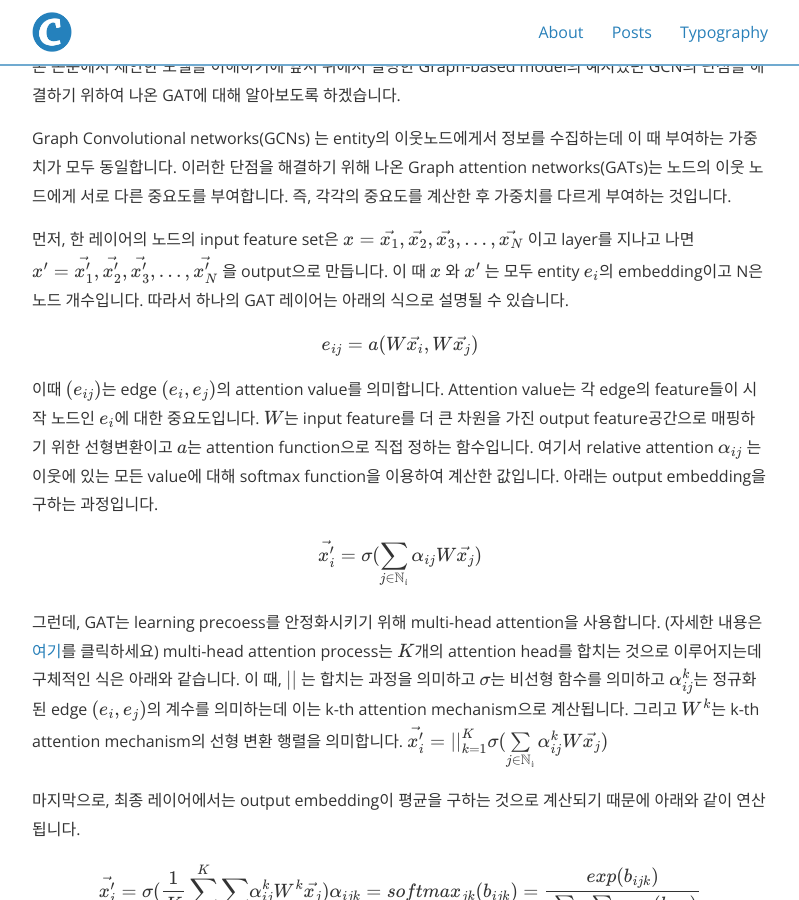
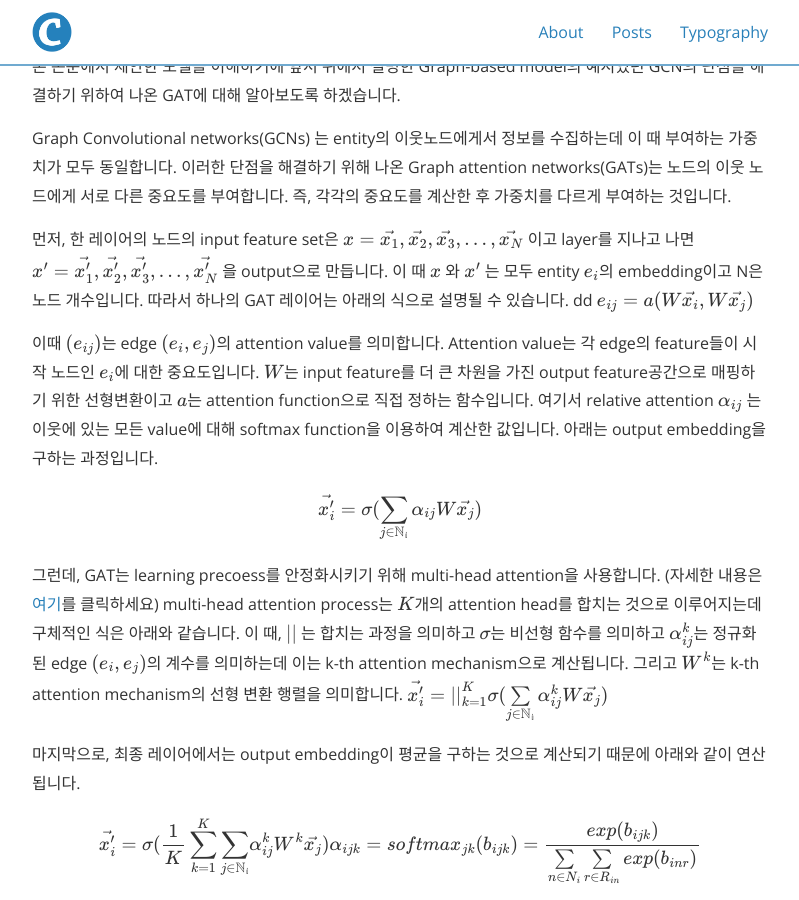
Before and after one commit to jeewon9708/jeewon9708.github.io, a Jekyll site: the page built from _posts/2020-09-18-paper-review-01.md, in a window 1280 px wide and 900 px high, scrolled down 2924 px. Shown: the whole window, without its empty margins (240-1039 px from the left). Built offline with Jekyll 4.4.1, drawn with Linux system fonts in a browser that asks for light colours; nearby versions of some CDN libraries; formulas are drawn with MathJax 3.

```diff
--- a/_posts/2020-09-18-paper-review-01.md
+++ b/_posts/2020-09-18-paper-review-01.md
@@ -71,13 +71,13 @@ state-of-the-art relation prediction 방법은 knowledge embedding based model
 Graph Convolutional networks(GCNs) 는 entity의 이웃노드에게서 정보를 수집하는데 이 때 부여하는 가중치가 모두 동일합니다. 이러한 단점을 해결하기 위해 나온 Graph attention networks(GATs)는 노드의 이웃 노드에게 서로 다른 중요도를 부여합니다. 즉, 각각의 중요도를 계산한 후 가중치를 다르게 부여하는 것입니다.
 
 먼저, 한 레이어의 노드의 input feature set은  $x= \{\vec{x_1}, \vec{x_2}, \vec{x_3}, ..., \vec{x_N}\}$ 이고 layer를 지나고 나면 $x'= \{\vec{x_1'}, \vec{x_2'}, \vec{x_3'}, ..., \vec{x_N'}\}$ 을 output으로 만듭니다. 이 때 $x$ 와 $x'$ 는 모두 entity $e_i$의 embedding이고 N은 노드 개수입니다. 따라서 하나의 GAT 레이어는 아래의 식으로 설명될 수 있습니다.
-
-$$ e_{ij}= a( W \vec{x_i},W \vec{x_j}) $$
+dd
+$${e_{ij}}= a( W \vec{x_i},W \vec{x_j})$$
 
 이때 $(e_{ij})$는 edge $(e_i,e_j)$의 attention value를 의미합니다. Attention value는 각 edge의 feature들이 시작 노드인 $e_i$에 대한 중요도입니다. $W$는 input feature를 더 큰 차원을 가진 output feature공간으로 매핑하기 위한 선형변환이고 $a$는 attention function으로 직접 정하는 함수입니다. 여기서 relative attention $\alpha_{ij}$ 는 이웃에 있는 모든 value에 대해 softmax function을 이용하여 계산한 값입니다. 아래는 output embedding을 구하는 과정입니다.
 
 
-$${\vec{x_i'}} = \sigma(\sum\limits_{j\in\mathbb{N_i}} \alpha_{ij}W\vec{x_j})$$
+$${\vec{x_i'}} = {\sigma(\sum\limits_{j\in\mathbb{N_i}} \alpha_{ij}W\vec{x_j})}$$
 
 그런데, GAT는 learning precoess를 안정화시키기 위해 multi-head attention을 사용합니다. (자세한 내용은 [여기](https://arxiv.org/abs/1706.03762)를 클릭하세요) multi-head attention process는 $K$개의 attention head를 합치는 것으로 이루어지는데 구체적인 식은 아래와 같습니다. 이 때, $||$ 는 합치는 과정을 의미하고 $\sigma$는 비선형 함수를 의미하고 $\alpha_{ij}^k$는 정규화된 edge $(e_i,e_j)$의 계수를 의미하는데 이는 k-th attention mechanism으로 계산됩니다. 그리고 $W^k$는 k-th attention mechanism의 선형 변환 행렬을 의미합니다.
 $${\vec{x_i'}} = {\vert\vert}_{k=1}^K \sigma(\sum\limits_{j\in\mathbb{N_i}} \alpha_{ij}^kW\vec{x_j})$$
```
